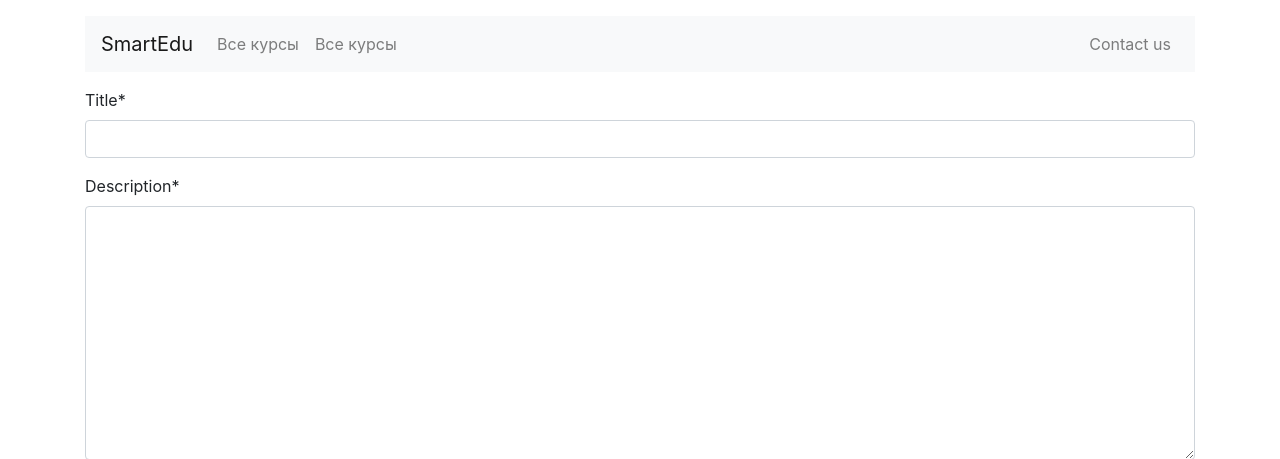
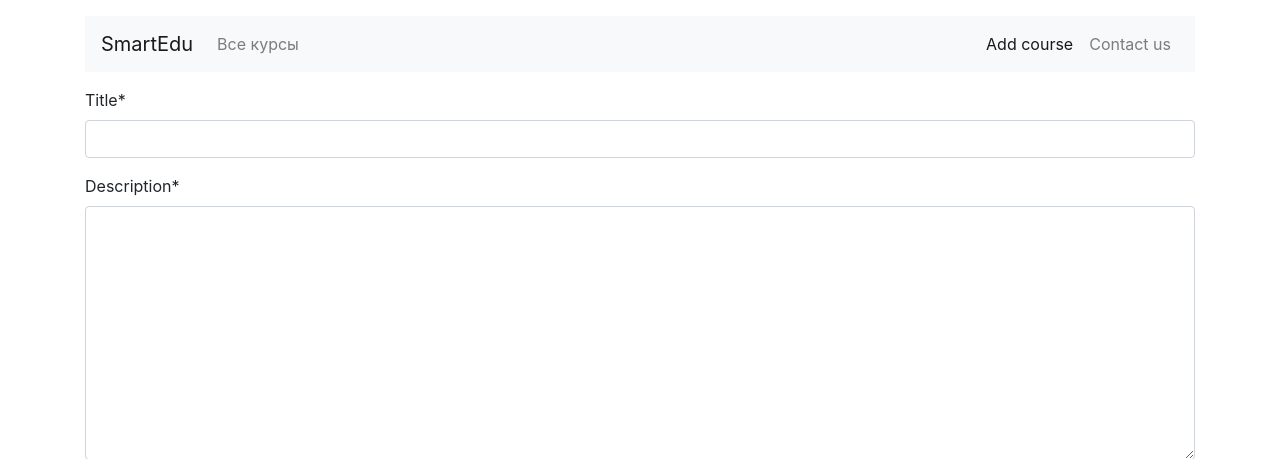
Before and after one commit to vvscode/py--django-smartedu, a Django app: page /course/add/ in a window 1280 px wide. Shown: the top 459 px of the page. Run offline with Django 3.2, Linux system fonts and the light colour scheme; data that the repository does not hold is empty; some libraries are stand-ins or nearby versions.

Commit message:
Add all fields to course form. Add  to menu

```diff
--- a/templates/_base.html
+++ b/templates/_base.html
@@ -24,12 +24,11 @@
                         <li class="nav-item {% if request.resolver_match.view_name == 'training_sheet.index' %}active{% endif %}">
                             <a class="nav-link" href="{%  url 'training_sheet.index' %}">Все курсы</a>
                         </li>
-                        <li class="nav-item {% if request.resolver_match.view_name == 'training_sheet.index' %}active{% endif %}">
-                            <a class="nav-link" href="{%  url 'training_sheet.index' %}">Все курсы</a>
-                        </li>
-
                     </ul>
                    <ul class="nav navbar-nav ml-auto">
+                        <li class="nav-item {% if request.resolver_match.view_name == 'training_sheet.course_add' %}active{% endif %}">
+                            <a class="nav-link" href="{%  url 'training_sheet.course_add' %}">Add course</a>
+                        </li>
                         <li class="nav-item {% if request.resolver_match.view_name == 'training_sheet.contact_us' %}active{% endif %}">
                             <a class="nav-link" href="{%  url 'training_sheet.contact_us' %}">Contact us</a>
                         </li>
--- a/training_sheet/forms.py
+++ b/training_sheet/forms.py
@@ -7,7 +7,7 @@ from training_sheet.models import Course
 class CourseForm(forms.ModelForm):
     class Meta:
         model = Course
-        fields = ("title", "description", "tags", "course_teachers")
+        fields = "__all__"
 
 
 class ContactUsForm(forms.Form):
```
